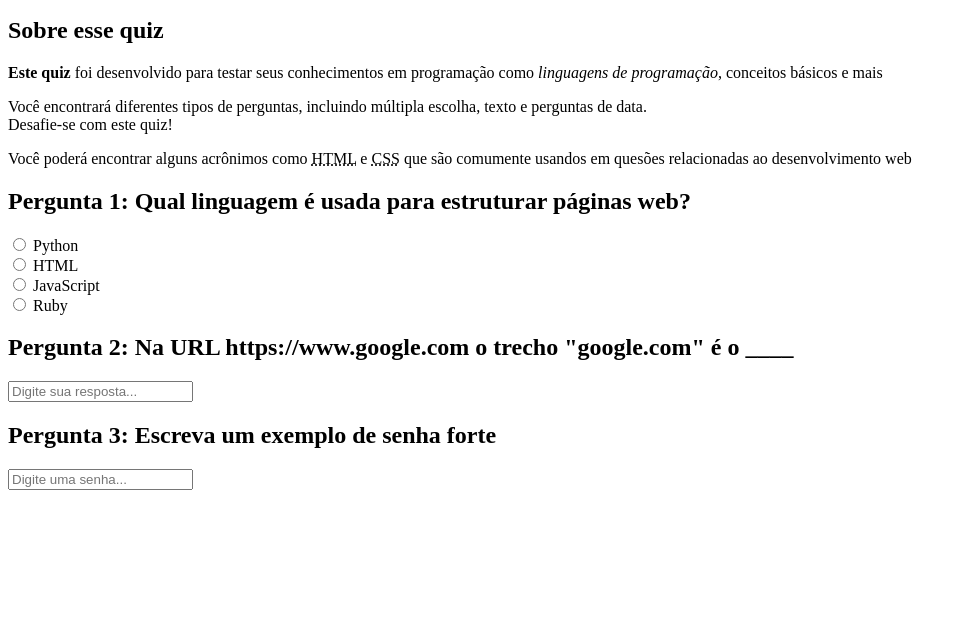
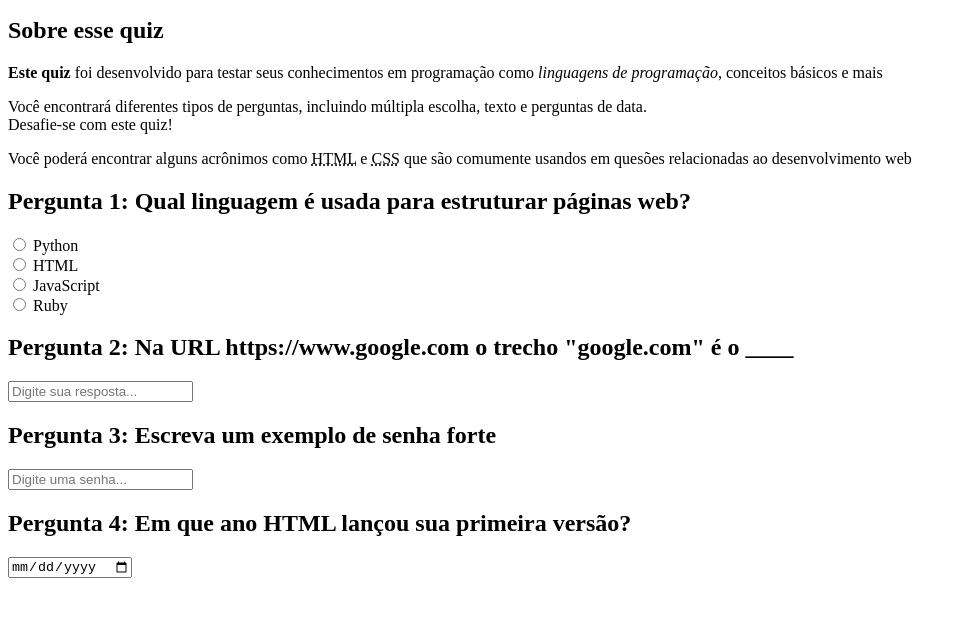
Before and after one commit to DanielVinicius07/quiz-para-programadores, a plain HTML site: page index.html in a window 1280 px wide. Shown: the part 101-718 px from the top of the page, without its empty margins (0-967 px from the left). Drawn offline with Linux system fonts and the light colour scheme.

Commit message:
Adicionei agora uma section com a pergunta 4

```diff
--- a/index.html
+++ b/index.html
@@ -48,6 +48,12 @@
                 <input type="password" id="p3" name="pergunta3" placeholder="Digite uma senha...">
             </form>
         </section>
+        <section>
+            <h2>Pergunta 4: Em que ano HTML lançou sua primeira versão?</h2>
+            <form>
+                <input type="date" id="p4" name="pergunta4">
+            </form>
+        </section>
     </main>
 
     <footer>
```
